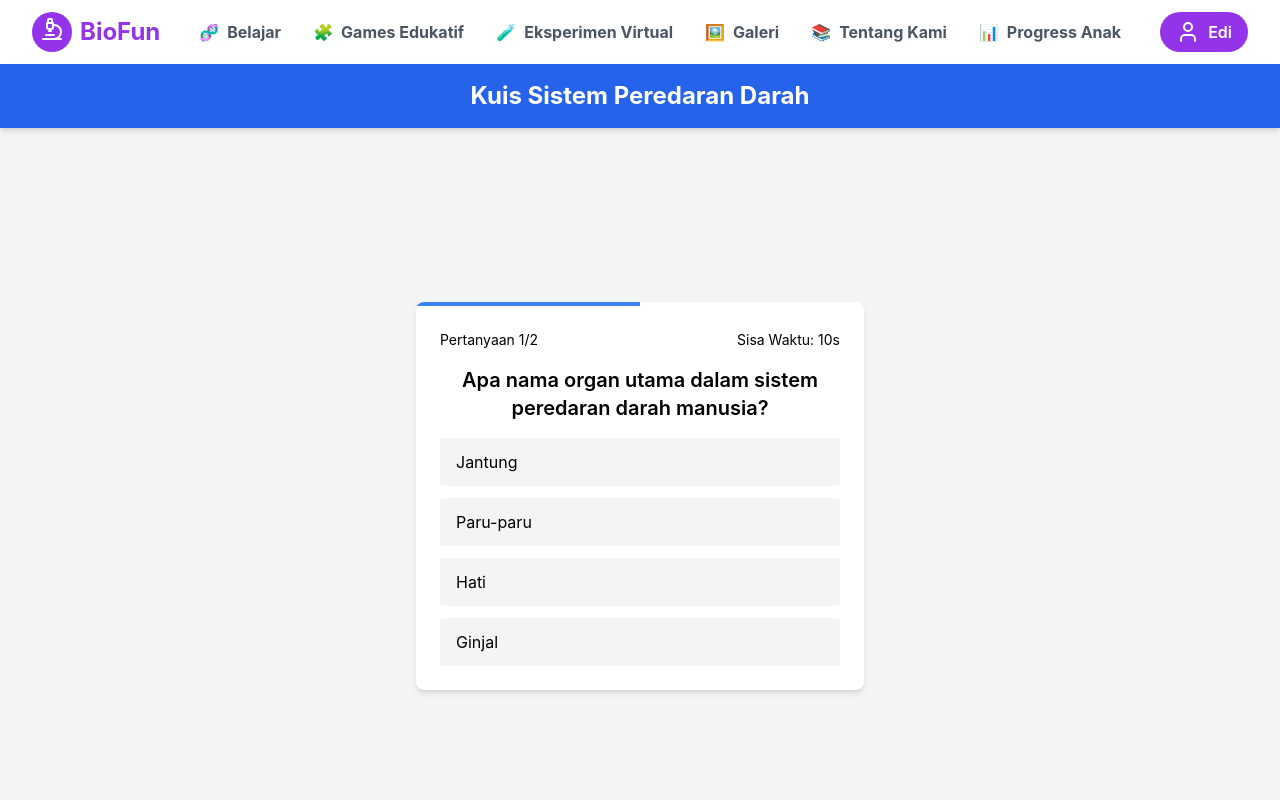
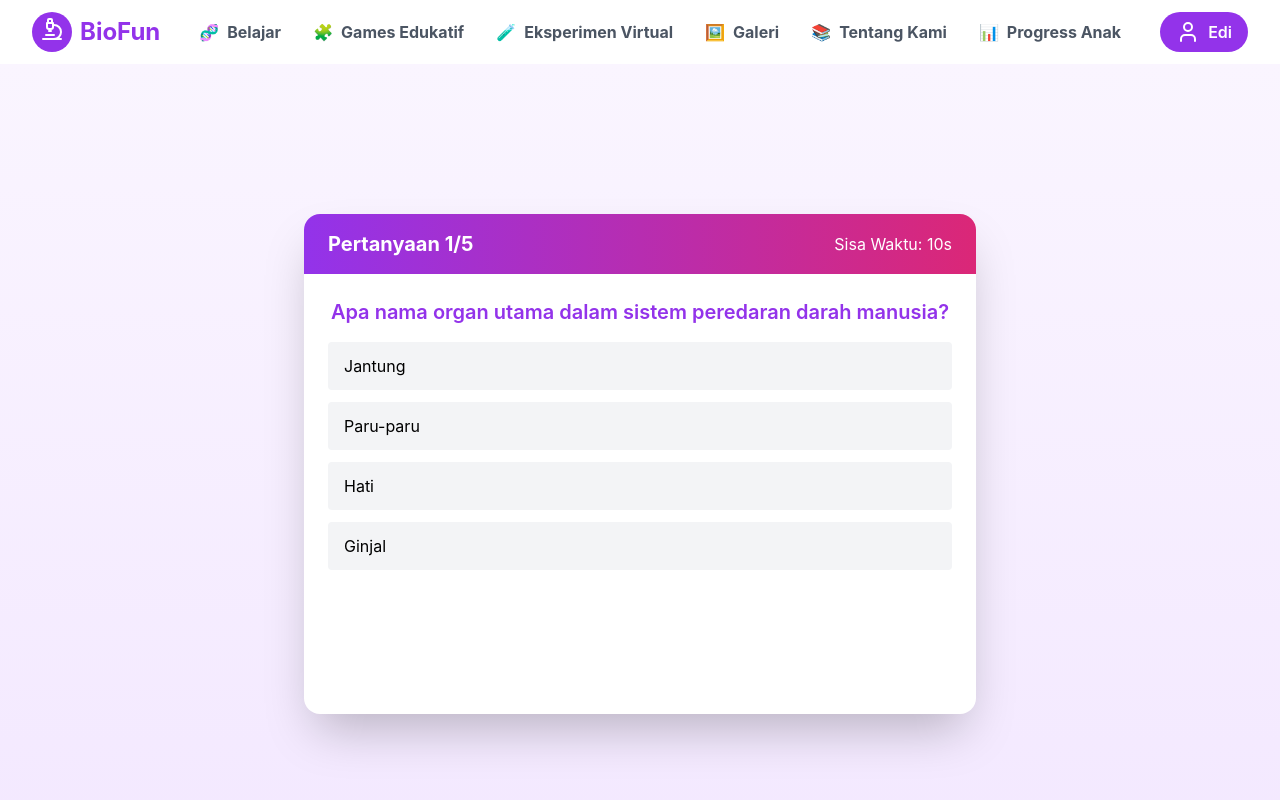
Before and after one commit to Ediw7/biofun, a React (Create React App) app: page /game-quiz in a window 1280 px wide. Shown: the top 800 px of the page. Built offline with nearby package versions, Linux system fonts and the light colour scheme.

Commit message:
edit halaman game quiz

```diff
--- a/src/pages/GameQuiz.js
+++ b/src/pages/GameQuiz.js
@@ -14,16 +14,39 @@ const GameQuiz = () => {
       question: "Apa nama organ utama dalam sistem peredaran darah manusia?",
       options: ["Jantung", "Paru-paru", "Hati", "Ginjal"],
       correctAnswer: 0,
-      explanation: "Jantung adalah organ pusat dalam sistem peredaran darah, memompa darah ke seluruh tubuh."
+      explanation: "Jantung adalah organ pusat dalam sistem peredaran darah, memompa darah ke seluruh tubuh.",
     },
     {
       question: "Jantung manusia memiliki berapa bilik?",
       options: ["2", "3", "4", "5"],
       correctAnswer: 2,
-      explanation: "Jantung manusia memiliki 4 bilik: 2 atrium (serambi) dan 2 ventrikel (bilik)."
+      explanation: "Jantung manusia memiliki 4 bilik: 2 atrium (serambi) dan 2 ventrikel (bilik).",
     },
-    // Tambahkan pertanyaan lainnya...
+    {
+      question: "Apa komponen darah yang bertanggung jawab untuk pembekuan darah?",
+      options: ["Sel darah merah", "Trombosit", "Plasma", "Sel darah putih"],
+      correctAnswer: 1,
+      explanation: "Trombosit membantu pembekuan darah dengan menutupi luka agar perdarahan berhenti.",
+    },
+    {
+      question: "Pembuluh darah mana yang membawa darah kaya oksigen dari paru-paru ke jantung?",
+      options: ["Arteri pulmonalis", "Vena pulmonalis", "Aorta", "Kapiler"],
+      correctAnswer: 1,
+      explanation: "Vena pulmonalis membawa darah kaya oksigen dari paru-paru ke atrium kiri jantung.",
+    },
+    {
+      question: "Apa yang terjadi di kapiler darah?",
+      options: [
+        "Darah dipompa dari jantung ke seluruh tubuh",
+        "Pertukaran oksigen dan karbon dioksida",
+        "Pengangkutan hormon ke seluruh tubuh",
+        "Produksi sel darah merah",
+      ],
+      correctAnswer: 1,
+      explanation: "Di kapiler, terjadi pertukaran oksigen dan karbon dioksida antara darah dan jaringan tubuh.",
+    },
   ];
+
 
   const handleTimeOut = useCallback(() => {
     toast.warning("Waktu habis!");
@@ -61,7 +84,7 @@ const GameQuiz = () => {
 
     toast.info(questions[currentQuestion].explanation, {
       autoClose: 3000,
-      position: "bottom-center"
+      position: "bottom-center",
     });
 
     setTimeout(() => {
@@ -89,40 +112,35 @@ const GameQuiz = () => {
   };
 
   return (
-    <div className="min-h-screen bg-gray-100 flex flex-col">
-      <header className="bg-blue-600 text-white py-4 shadow-md">
-        <div className="container mx-auto px-4 text-center">
-          <h1 className="text-2xl font-bold">Kuis Sistem Peredaran Darah</h1>
+    <div className="min-h-screen bg-gradient-to-b from-purple-50 to-purple-100 flex flex-col justify-center items-center p-4">
+      <div className="w-full max-w-2xl">
+        <div className="bg-white rounded-2xl shadow-2xl overflow-hidden h-[500px] flex flex-col">
+          {/* Header */}
+          <div className="bg-gradient-to-r from-purple-600 to-pink-600 text-white py-4 px-6 flex items-center justify-between">
+            <h1 className="text-lg md:text-xl font-bold">
+              {!showResult ? `Pertanyaan ${currentQuestion + 1}/${questions.length}` : "Hasil Kuis"}
+            </h1>
+            {!showResult && <span>Sisa Waktu: {timeLeft}s</span>}
           </div>
-      </header>
 
-      <main className="flex-grow container mx-auto px-4 py-8 flex items-center justify-center">
-        <div className="w-full max-w-md">
+          {/* Content Section */}
+          <div className="p-6 overflow-y-auto flex-1">
             {!showResult ? (
-            <div className="bg-white rounded-lg shadow-md overflow-hidden">
-              <div
-                className="h-1 bg-blue-500"
-                style={{ width: `${((currentQuestion + 1) / questions.length) * 100}%` }}
-              />
-              <div className="p-6">
-                <div className="flex justify-between mb-4 text-sm">
-                  <span>Pertanyaan {currentQuestion + 1}/{questions.length}</span>
-                  <span>Sisa Waktu: {timeLeft}s</span>
-                </div>
-                <h2 className="text-xl font-semibold mb-4 text-center">{questions[currentQuestion].question}</h2>
+              <>
+                <h2 className="text-xl font-semibold text-purple-600 mb-4 text-center">
+                  {questions[currentQuestion].question}
+                </h2>
                 <div className="space-y-3">
                   {questions[currentQuestion].options.map((option, index) => (
                     <button
                       key={index}
-                      className={`
-                        w-full px-4 py-3 rounded text-left transition-colors
-                        ${selectedAnswer === index
-                          ? (index === questions[currentQuestion].correctAnswer
-                              ? 'bg-green-100 text-green-800'
-                              : 'bg-red-100 text-red-800')
-                          : 'bg-gray-100 hover:bg-blue-100'
-                        }
-                      `}
+                      className={`w-full px-4 py-3 rounded text-left transition-colors ${
+                        selectedAnswer === index
+                          ? index === questions[currentQuestion].correctAnswer
+                            ? "bg-green-100 text-green-800"
+                            : "bg-red-100 text-red-800"
+                          : "bg-gray-100 hover:bg-purple-100"
+                      }`}
                       onClick={() => handleAnswerClick(index)}
                       disabled={selectedAnswer !== null}
                     >
@@ -130,15 +148,16 @@ const GameQuiz = () => {
                     </button>
                   ))}
                 </div>
-              </div>
-            </div>
+              </>
             ) : (
-            <div className="bg-white rounded-lg shadow-md p-6 text-center">
-              <h2 className="text-2xl font-bold mb-4 text-blue-600">Hasil Kuis</h2>
-              <p className="text-xl mb-6">Kamu menjawab benar {score} dari {questions.length} pertanyaan</p>
+              <div className="text-center">
+                <h2 className="text-2xl font-bold mb-4 text-purple-600">Hasil Kuis</h2>
+                <p className="text-xl mb-6">
+                  Kamu menjawab benar {score} dari {questions.length} pertanyaan
+                </p>
                 <div className="flex justify-center gap-4">
                   <button
-                  className="bg-blue-500 text-white px-4 py-2 rounded hover:bg-blue-600"
+                    className="bg-purple-500 text-white px-4 py-2 rounded hover:bg-purple-600"
                     onClick={handlePlayAgain}
                   >
                     Main Lagi
@@ -153,8 +172,8 @@ const GameQuiz = () => {
               </div>
             )}
           </div>
-      </main>
-
+        </div>
+      </div>
       <ToastContainer />
     </div>
   );
```
Lines whose indentation alone changed are shown as unchanged.
